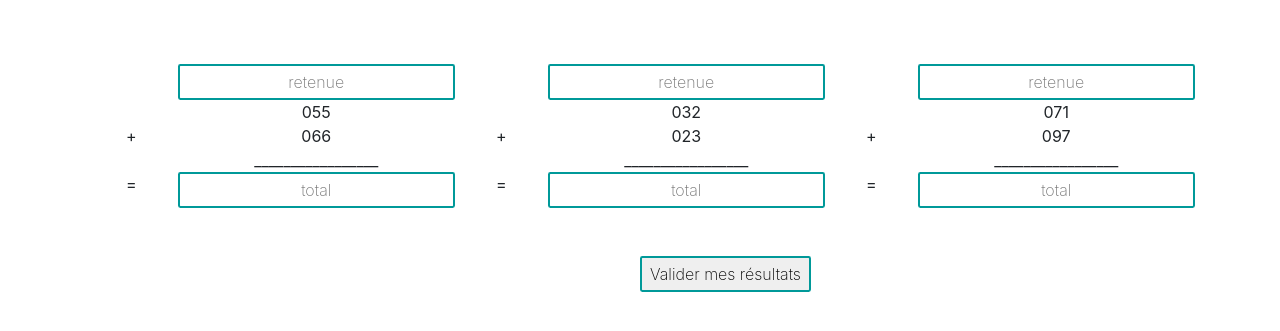
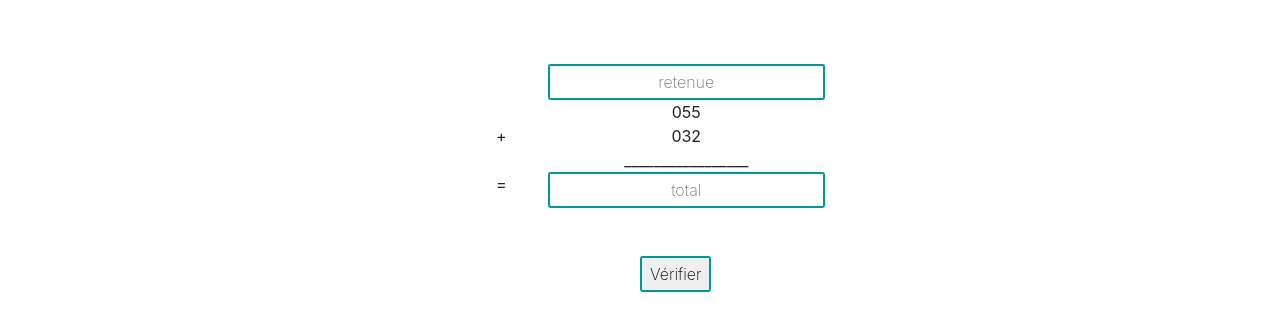
Before and after one commit to vcoquinot/jerevise, a PHP site: page /jerevise/addition_posee_deux_chiffres.php in a window 1280 px wide. Shown: the top 331 px of the page. Run offline with PHP 8.4, Linux system fonts and the light colour scheme.

Commit message:
additions ok- layout with only one add

```diff
--- a/addition_posee_deux_chiffres.php
+++ b/addition_posee_deux_chiffres.php
@@ -27,7 +27,7 @@
 
   <body>
 
-<?php displayExerciceAdditionPoseeDeuxChiffres() ?>
+<?php displayExerciceAdditionPoseeDeuxChiffres(); ?>
 
   </body>
 </html>
--- a/fonctions_maths.php
+++ b/fonctions_maths.php
@@ -3,8 +3,6 @@
 <!-- FONCTIONS ACCUEIL-->
 
 <?php function displayExerciceAdditionPoseeDeuxChiffres(){
-  //TO DO ******
-  //ÉVITER RÉPÉTITION DU DISPLAY !!!!
   $a=0;
 ?>
   <br/>
@@ -14,63 +12,53 @@
         <div class="container">
           <div class = "col-lg-12">
             <div class="row">
-              <div class="col-lg-1"></div>
+              <div class="col-lg-5"></div>
               <input class="col-lg-3" name="retenue"  type="text"  id="inputRetenue" placeholder="retenue">
               </input>
-              <div class="col-lg-1"></div>
-              <input class="col-lg-3" name="retenue"  type="text"  id="inputRetenue" placeholder="retenue">
-              </input>
-              <div class="col-lg-1"></div>
-              <input class="col-lg-3" name="retenue"  type="text"  id="inputRetenue" placeholder="retenue">
-              </input>
+              <div class="col-lg-4"></div>
           </div>
         </div>
       </div>
       <div class="container">
         <div class = "col-lg-12">
           <div class="row">
-            <div class="col-lg-1"></div>
-            <div class="col-lg-3"><?php $randCountFirstNumber = randCountNumberWithTwoFigures($a) ;?></div>
-            <div class="col-lg-1"></div>
-            <div class="col-lg-3"><?php $randCountFirstNumber= randCountNumberWithTwoFigures($a) ;?></div>
-            <div class="col-lg-1"></div>
-            <div class="col-lg-3"><?php $randCountFirstNumber= randCountNumberWithTwoFigures($a) ;?></div>
+            <div class="col-lg-5"></div>
+            <div class="col-lg-3"><?php $randFirstNumber = randCountNumberWithTwoFigures($a) ;?></div>
+            <div class="col-lg-4"></div>
           </div>
         </div>
       </div>
         <div class="container">
         <div class = "col-lg-12">
           <div class="row">
+            <div class="col-lg-4"></div>
             <div class="col-lg-1">+</div>
-            <div class="col-lg-3"><?php $randCountSecondtNumber = randCountNumberWithTwoFigures($a)  ;?></div>
-            <div class="col-lg-1">+</div>
-            <div class="col-lg-3"><?php $randCountSecondNumber = randCountNumberWithTwoFigures($a)  ;?></div>
-            <div class="col-lg-1">+</div>
-            <div class="col-lg-3"><?php $randCountSecondNumber = randCountNumberWithTwoFigures($a)  ;?></div>
+            <div class="col-lg-3"><?php $randSecondNumber = randCountNumberWithTwoFigures($a)  ;?></div>
+            <div class="col-lg-4"></div>
           </div>
         </div>
       </div>
         <div class="container">
         <div class = "col-lg-12">
           <div class="row">
-            <div class="col-lg-1"></div>
+            <div class="col-lg-5"></div>
             <div class="col-lg-3">_________________</div>
-            <div class="col-lg-1"></div>
-            <div class="col-lg-3">_________________</div>
-            <div class="col-lg-1"></div>
-            <div class="col-lg-3">_________________</div>
+            <div class="col-lg-4"></div>
           </div>
         </div>
         </div>
         <div class="container">
         <div class = "col-lg-12">
           <div class="row">
+            <div class="col-lg-4"></div>
             <div class="col-lg-1">=</div>
-            <input class="col-lg-3" name="sommeUne"  type="text"  id="inputSomme" placeholder="total"></input>
-            <div class="col-lg-1">=</div>
-            <input class="col-lg-3" name="sommeUne"  type="text"  id="inputSomme" placeholder="total"></input>
-            <div class="col-lg-1">=</div>
-            <input class="col-lg-3" name="sommeUne"  type="text"  id="inputSomme" placeholder="total"></input>
+            <input class="col-lg-3" name="somme" type="text" placeholder="total"></input>
+            <input class="col-lg-3" type="hidden"
+            name="sommeCorrecte" value="<?php $sommeCorrecte= addition($randFirstNumber, $randSecondNumber);
+            echo $sommeCorrecte;
+            ?>">
+
+            <div class="col-lg-4"></div>
           </div>
         </div>
       </div>
@@ -79,7 +67,7 @@
 
         <div class="row text-center">
           <div class="col-lg-6 text-center"></div>
-          <input type="submit" value="Valider mes résultats">
+          <input type="submit" value="Vérifier">
         </div>
       </div>
     </form>
@@ -88,8 +76,6 @@
 ?>
 
 <?php function displayExerciceAdditionPoseeTroisChiffres(){
-  //TO DO ******
-  //ÉVITER RÉPÉTITION DU DISPLAY !!!!
   $a=0;
 ?>
   <br/>
@@ -97,54 +83,55 @@
 
     <form action="cible_addition_posee.php" method="post">
         <div class="container">
-          <div class = "col-lg-6">
+          <div class = "col-lg-12">
             <div class="row">
-              <div class="col-lg-2"></div>
-              <input class="col-lg-4" name="retenue"  type="text"  id="inputRetenue" placeholder="retenue">
+              <div class="col-lg-5"></div>
+              <input class="col-lg-3" name="retenue"  type="text"  id="inputRetenue" placeholder="retenue">
               </input>
-              <div class="col-lg-2"></div>
-              <input class="col-lg-4" name="retenue"  type="text"  id="inputRetenue" placeholder="retenue">
-              </input>
+              <div class="col-lg-4"></div>
           </div>
         </div>
       </div>
       <div class="container">
-        <div class = "col-lg-6">
+        <div class = "col-lg-12">
           <div class="row">
-            <div class="col-lg-2"></div>
-            <div class="col-lg-4"><?php $randCountFirstNumber = randCountNumberWithThreeFigures($a) ;?></div>
-            <div class="col-lg-2"></div>
-            <div class="col-lg-4"><?php $randCountFirstNumber= randCountNumberWithThreeFigures($a) ;?></div>
+            <div class="col-lg-5"></div>
+            <div class="col-lg-3"><?php $randFirstNumber = randCountNumberWithThreeFigures($a) ;?></div>
+            <div class="col-lg-4"></div>
           </div>
         </div>
       </div>
         <div class="container">
-        <div class = "col-lg-6">
+        <div class = "col-lg-12">
           <div class="row">
-            <div class="col-lg-2">+</div>
-            <div class="col-lg-4"><?php $randCountSecondtNumber = randCountNumberWithThreeFigures($a)  ;?></div>
-            <div class="col-lg-2"></div>
-            <div class="col-lg-4"><?php $randCountSecondNumber = randCountNumberWithThreeFigures($a)  ;?></div>
+            <div class="col-lg-4"></div>
+            <div class="col-lg-1">+</div>
+            <div class="col-lg-3"><?php $randSecondNumber = randCountNumberWithThreeFigures($a)  ;?></div>
+            <div class="col-lg-4"></div>
           </div>
         </div>
       </div>
         <div class="container">
-        <div class = "col-lg-6">
+        <div class = "col-lg-12">
           <div class="row">
-            <div class="col-lg-2"></div>
-            <div class="col-lg-4">_________________</div>
-            <div class="col-lg-2"></div>
-            <div class="col-lg-4">_________________</div>
+            <div class="col-lg-5"></div>
+            <div class="col-lg-3">_________________</div>
+            <div class="col-lg-4"></div>
           </div>
         </div>
         </div>
         <div class="container">
-        <div class = "col-lg-6">
+        <div class = "col-lg-12">
           <div class="row">
-            <div class="col-lg-2">=</div>
-            <input class="col-lg-4" name="sommeUne"  type="text"  id="inputSomme" placeholder="total"></input>
-            <div class="col-lg-2">=</div>
-            <input class="col-lg-4" name="sommeUne"  type="text"  id="inputSomme" placeholder="total"></input>
+            <div class="col-lg-4"></div>
+            <div class="col-lg-1">=</div>
+            <input class="col-lg-3" name="somme" type="text" placeholder="total"></input>
+            <input class="col-lg-3" type="hidden"
+            name="sommeCorrecte" value="<?php $sommeCorrecte= addition($randFirstNumber, $randSecondNumber);
+            echo $sommeCorrecte;
+            ?>">
+
+            <div class="col-lg-4"></div>
           </div>
         </div>
       </div>
@@ -153,7 +140,7 @@
 
         <div class="row text-center">
           <div class="col-lg-6 text-center"></div>
-          <input type="submit" value="Valider mes résultats">
+          <input type="submit" value="Vérifier">
         </div>
       </div>
     </form>
```
Also changed, not shown: cible_addition_posee.php (+6 -7 lines). Lines whose indentation alone changed are shown as unchanged.
